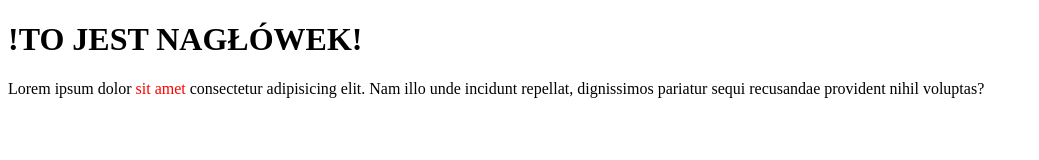
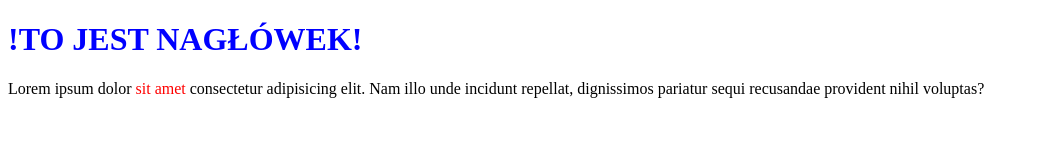
Before and after one commit to Silentius222/CSS-zadanie17, a plain HTML site: page index.html in a window 1280 px wide. Shown: the whole page, without its empty margins (0-1039 px from the left). Drawn offline with Linux system fonts and the light colour scheme; files that its build step writes are made by us from their sources.

Commit message:
Update style.css

```diff
--- a/style.css
+++ b/style.css
@@ -1,4 +1,4 @@
-.nagłówek{
+.naglowek{
    color: #0000ff;
 }
 
```
